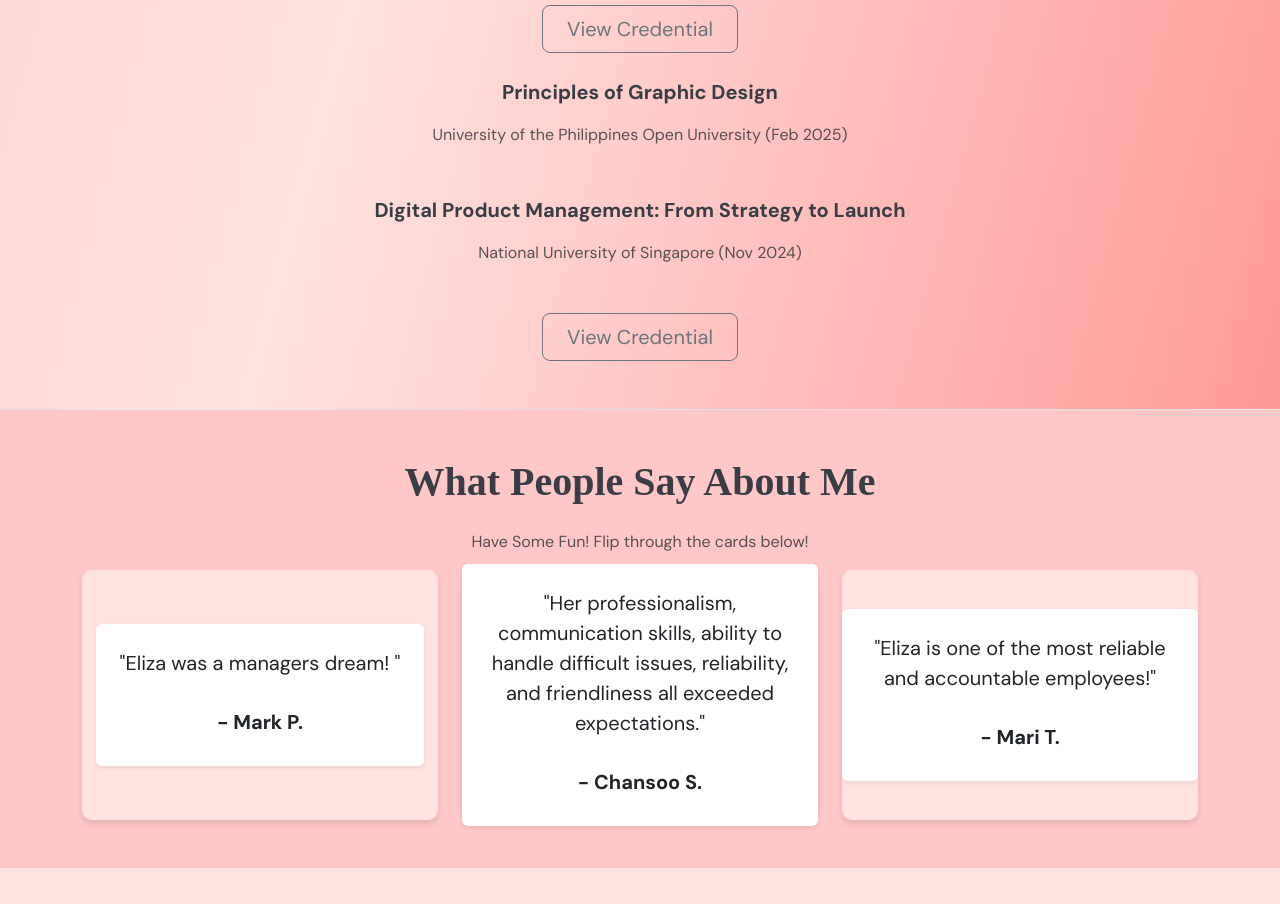
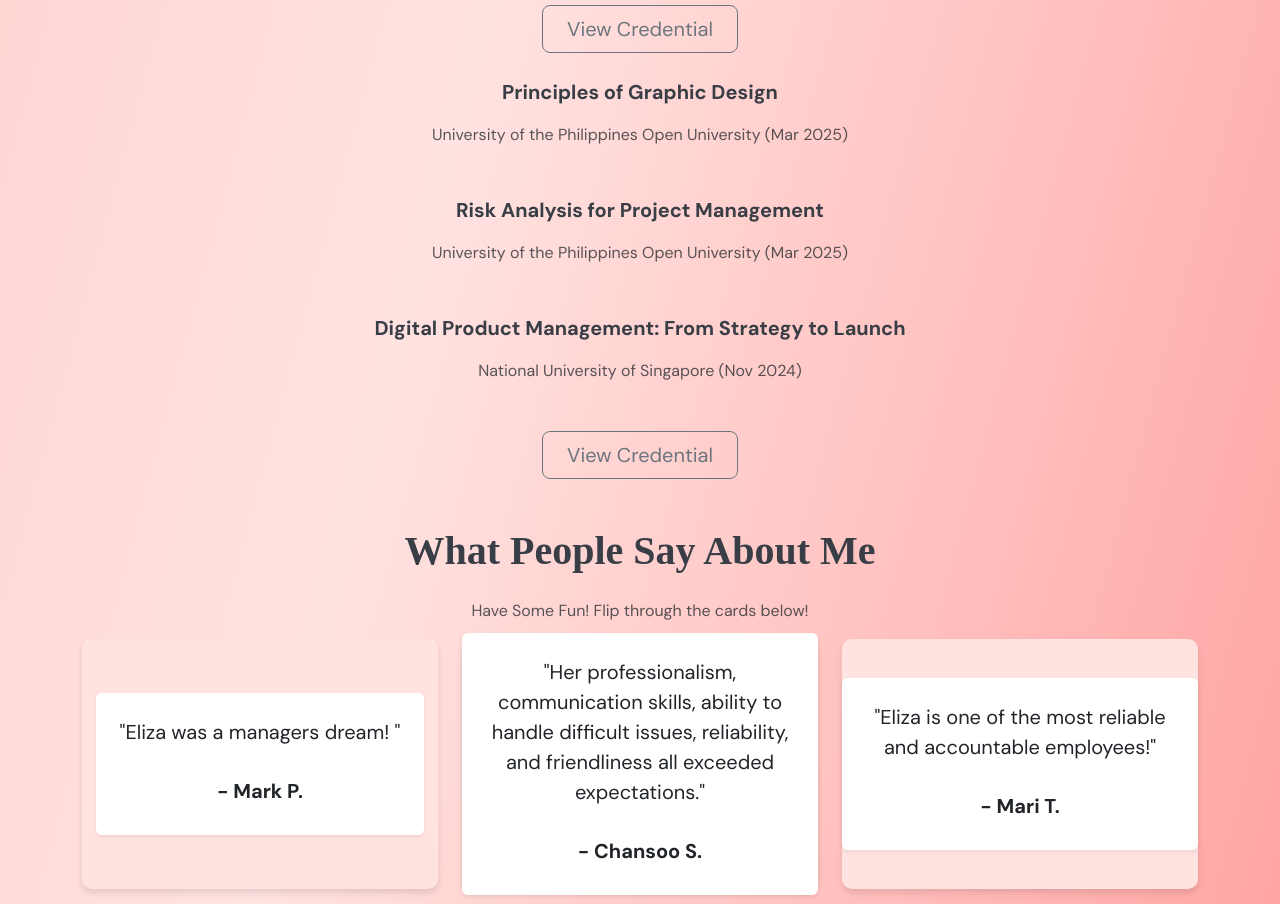
Before and after one commit to elizaislearning/eliza-pinkgrey, a plain HTML site: page index.html in a window 1280 px wide. Shown: the part 1800-2704 px from the top of the page. Drawn offline with nearby package versions, Linux system fonts and the light colour scheme; a web font is replaced by a local one.

Commit message:
Update index.html

```diff
--- a/index.html
+++ b/index.html
@@ -220,7 +220,12 @@ h1 {
           <div class="col-lg-8 mx-auto">
           <div class="mb-5">
               <p class="lead fw-semibold">Principles of Graphic Design</p>
-              <p class="text-muted">University of the Philippines Open University (Feb 2025)</p>
+              <p class="text-muted">University of the Philippines Open University (Mar 2025)</p>
+          </div>
+             <div class="col-lg-8 mx-auto">
+          <div class="mb-5">
+              <p class="lead fw-semibold">Risk Analysis for Project Management</p>
+              <p class="text-muted">University of the Philippines Open University (Mar 2025)</p>
           </div>
 
           <div class="mb-5">
```
